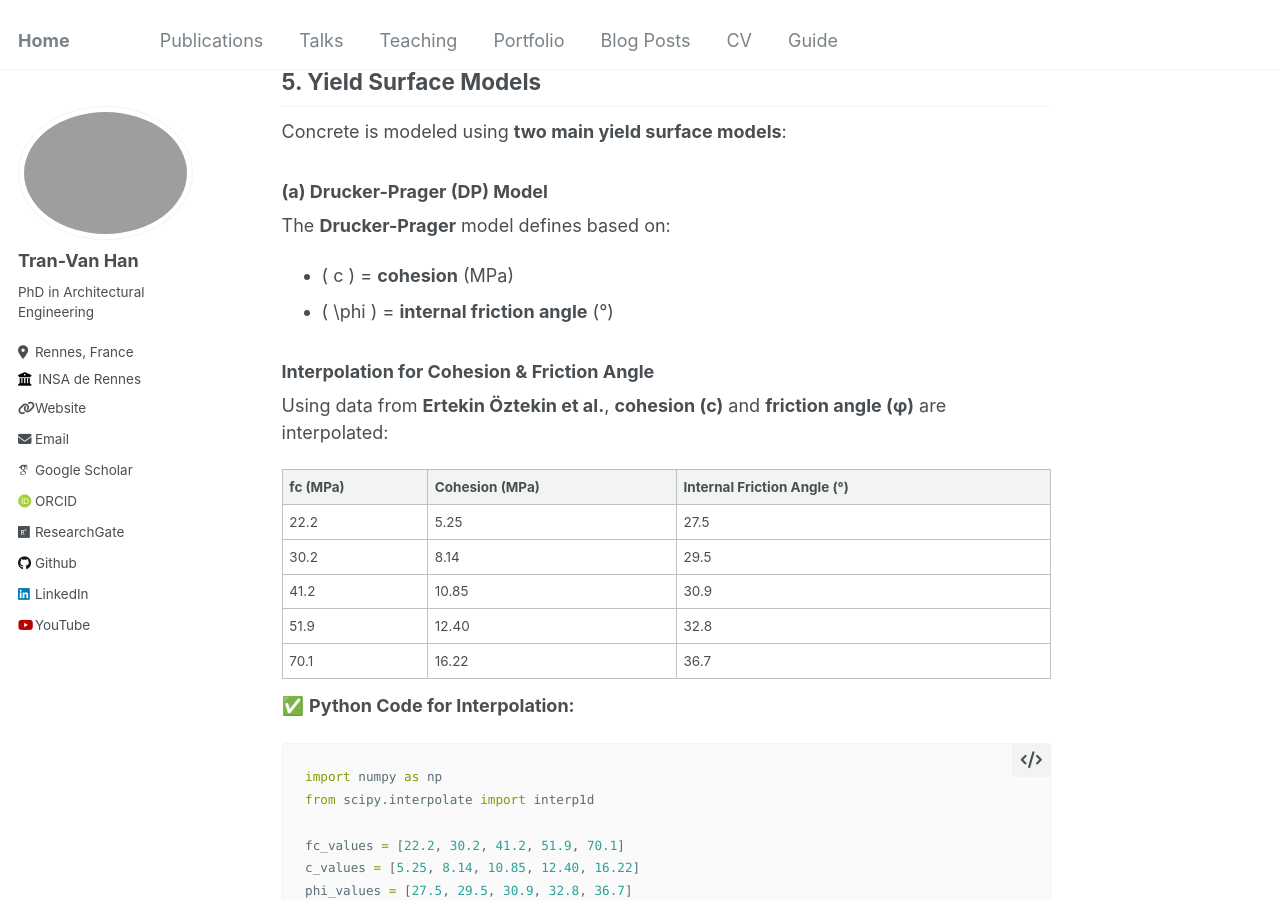
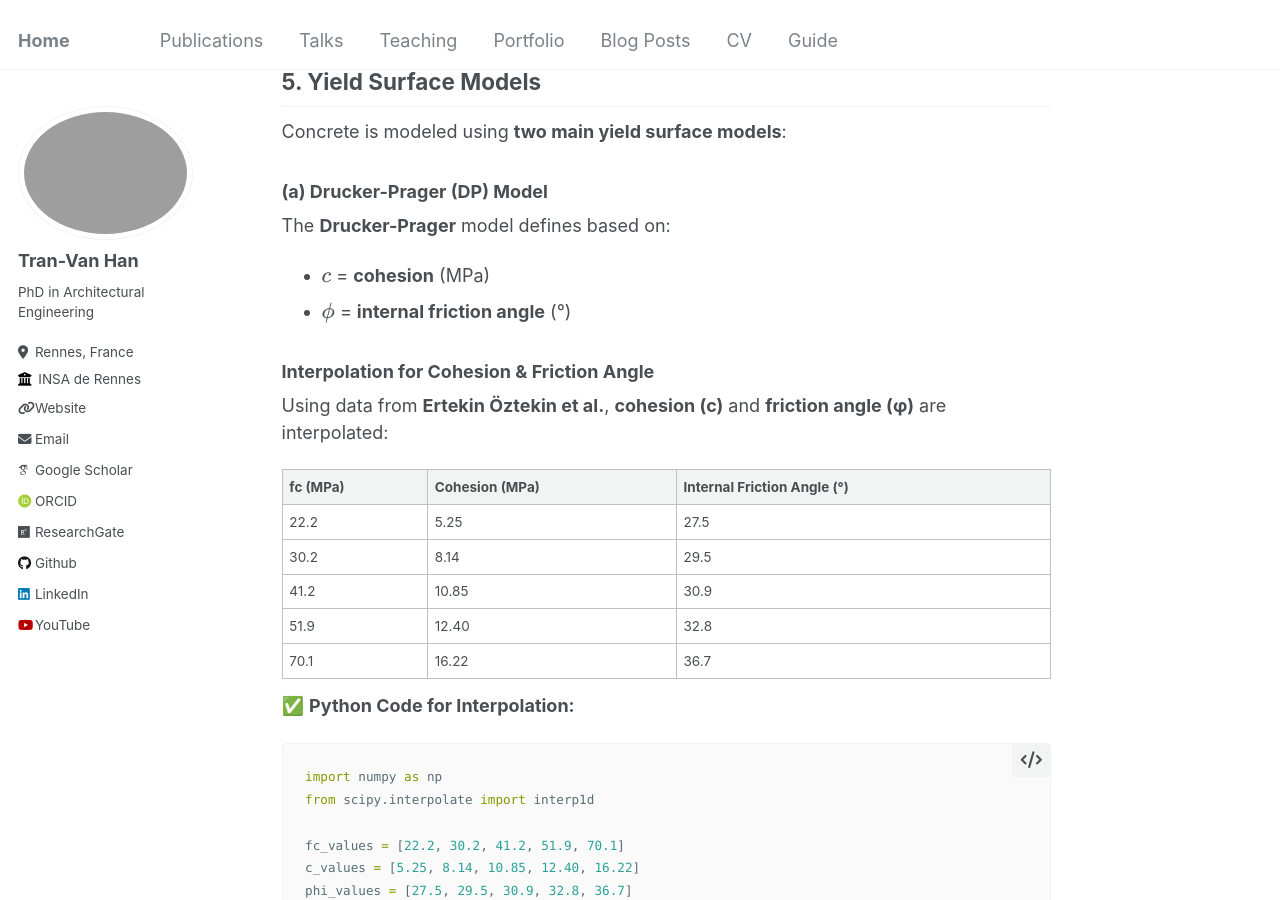
Before and after one commit to tranhan1405/tranhan1405.github.io, a Jekyll site: the page built from _posts/2025-02-27-ansys-solid65.md, in a window 1280 px wide and 900 px high, scrolled down 2329 px. Built offline with Jekyll 4.4.1, drawn with Linux system fonts in a browser that asks for light colours; some web fonts are replaced.

```diff
--- a/_posts/2025-02-27-ansys-solid65.md
+++ b/_posts/2025-02-27-ansys-solid65.md
@@ -98,8 +98,8 @@ Concrete is modeled using **two main yield surface models**:
 ### (a) Drucker-Prager (DP) Model
 The **Drucker-Prager** model defines based on:
 
-- \( c \) = **cohesion** (MPa)
-- \( \phi \) = **internal friction angle** (°)
+-  $$c$$ = **cohesion** (MPa)
+- $$ \phi $$ = **internal friction angle** (°)
 
 ### Interpolation for Cohesion & Friction Angle
 Using data from **Ertekin Öztekin et al.**, **cohesion (c)** and **friction angle (φ)** are interpolated:
```
